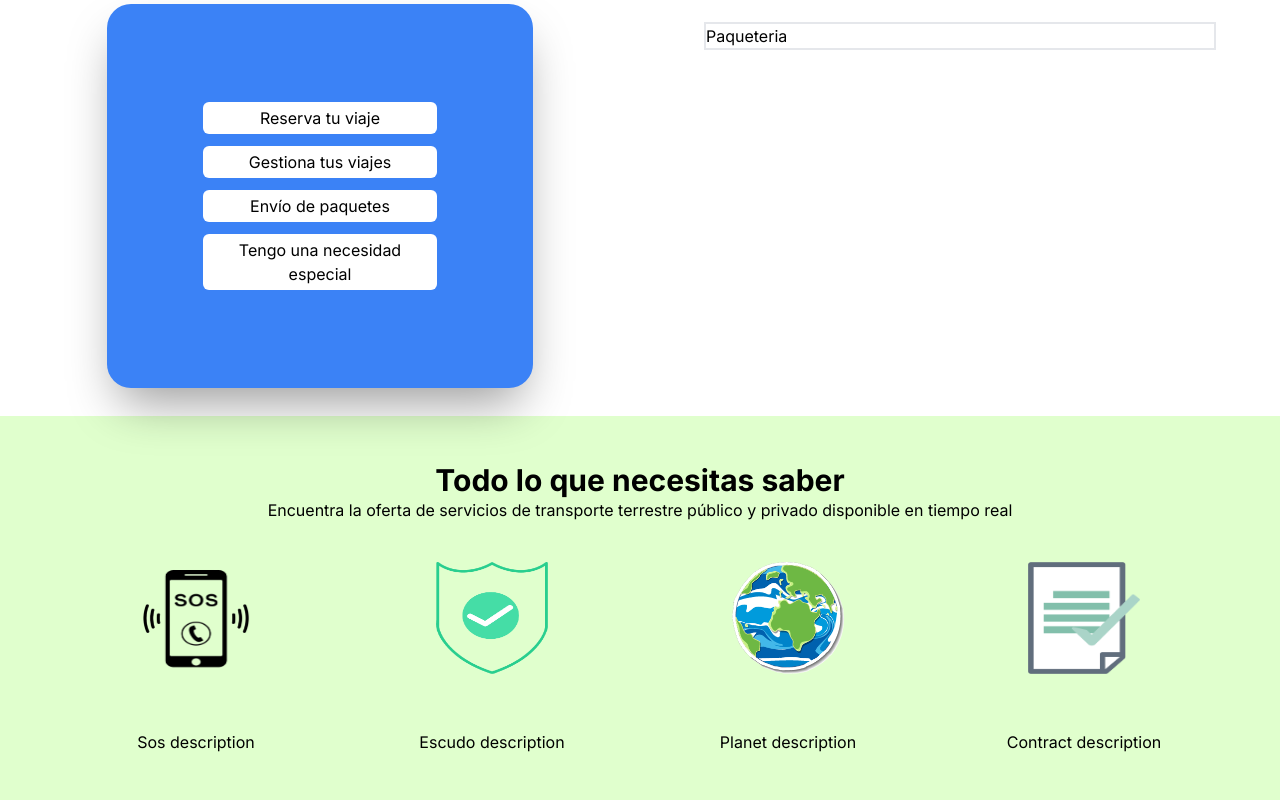
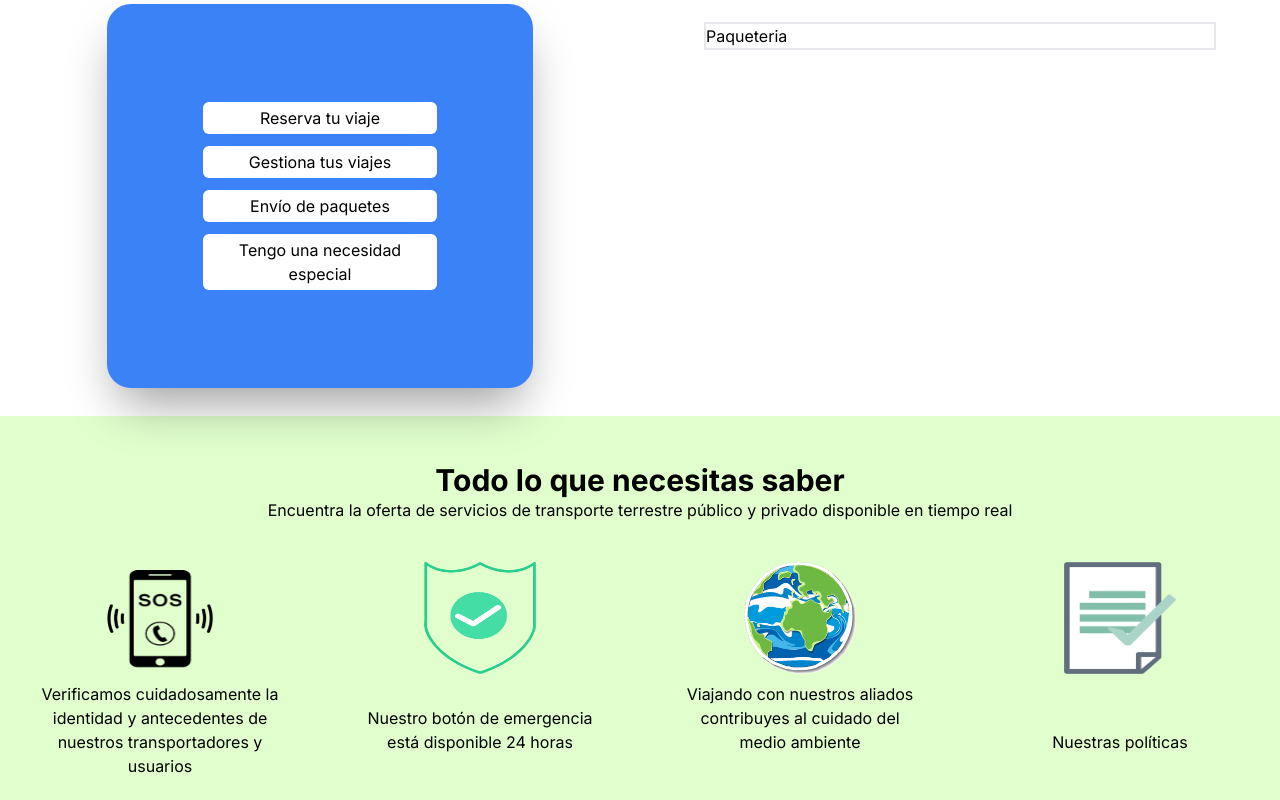
Before and after one commit to pablosecuen/Urban, a Next.js app in the folder client/: page /home/paqueteria in a window 1280 px wide. Shown: the part 392-1192 px from the top of the page. Built offline with nearby package versions, Linux system fonts and the light colour scheme.

Commit message:
implementacion archivo data

```diff
--- /dev/null
+++ b/client/assets/data.js
@@ -0,0 +1,35 @@
+// * * * * * * * * * * * * * * * * * * * * * * * * * * * * * * * * I M P O R T S * * * * * * * * * * * * * * * * * * * * * * * * * * * * * * * * * * * * * * * * *
+
+// Icons Footer
+import sos from "./icons/sos.png";
+import escudo from "./icons/escudo.png";
+import planet from "./icons/planet.png";
+import contract from "./icons/contract.png";
+
+// * * * * * * * * * * * * * * * * * * * * * * * * * * * * * * * * E X P O R T S * * * * * * * * * * * * * * * * * * * * * * * * * * * * * * * * * * * * * * * * *
+
+// Icons Footer
+export const iconsData = [
+  {
+    image: sos,
+    alt: "sos",
+    description:
+      "Verificamos cuidadosamente la identidad y antecedentes de nuestros transportadores y usuarios",
+  },
+  {
+    image: escudo,
+    alt: "protected",
+    description: "Nuestro botón de emergencia está disponible 24 horas",
+  },
+  {
+    image: planet,
+    alt: "sos",
+    description:
+      "Viajando con nuestros aliados contribuyes al cuidado del medio ambiente",
+  },
+  {
+    image: contract,
+    alt: "sos",
+    description: "Nuestras políticas",
+  },
+];
--- a/client/components/Footer/Footer.tsx
+++ b/client/components/Footer/Footer.tsx
@@ -1,32 +1,22 @@
 import Image from "next/image";
-import sos from "../../assets/icons/sos.png";
-import escudo from "../../assets/icons/escudo.png";
-import planet from "../../assets/icons/planet.png";
-import contract from "../../assets/icons/contract.png";
 
-const iconos = { sos, escudo, planet, contract };
+import {iconsData} from "../../assets/data"
 
 export default function Footer() {
   return (
     <footer className="h-96 bg-verde flex items-center align-middle justify-center">
-      <div className="container mx-auto flex flex-col">
-        <span className="text-black text-3xl font-bold text-center flex justify-center">
+      <div className="flex flex-col">
+        <span className="text-black text-3xl font-bold text-center  flex justify-center">
           Todo lo que necesitas saber
         </span>
-        <span className="text-center flex justify-center">
+        <span className=" text-center  flex justify-center">
           Encuentra la oferta de servicios de transporte terrestre público y privado disponible en tiempo real
         </span>
         <div className="flex justify-around items-center align-middle mt-10">
-          {Object.entries(iconos).map(([nombre, imagen]) => (
-            <div className="flex flex-col w-60 h-48 gap-2 justify-between" key={nombre}>
-              <Image
-                src={imagen}
-                alt={nombre}
-                className="h-28 w-28 flex self-center"
-              />
-              <p className="text-center">{`${
-                nombre.charAt(0).toUpperCase() + nombre.slice(1)
-              } description`}</p>
+          {iconsData.map((icon) => (
+            <div className="flex flex-col w-60 h-48 gap-2 justify-between" key={icon.alt}>
+              <Image src={icon.image} alt={icon.alt} className="h-28 w-28 flex self-center" />
+              <p className="text-center">{icon.description}</p>
             </div>
           ))}
         </div>
```
Also changed, not shown: client/app/home/layout.tsx (+0 -40 lines).
